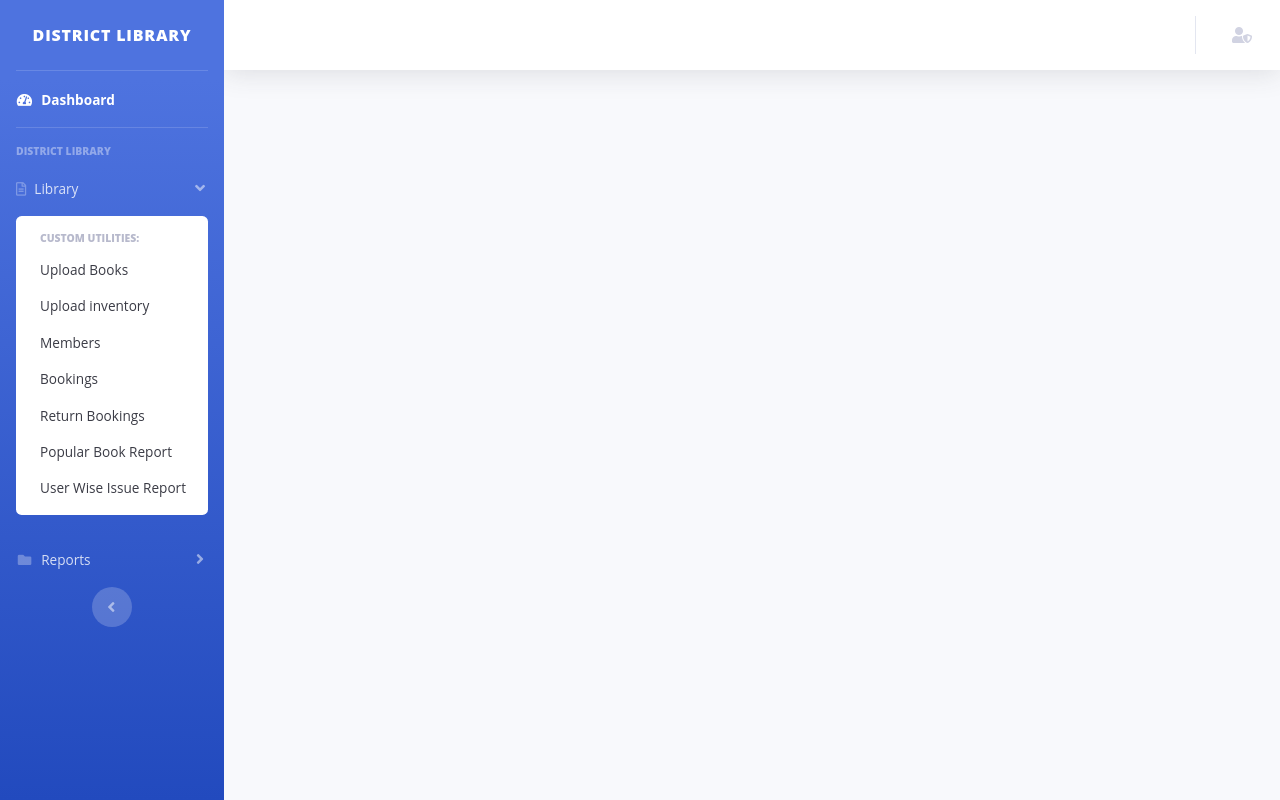
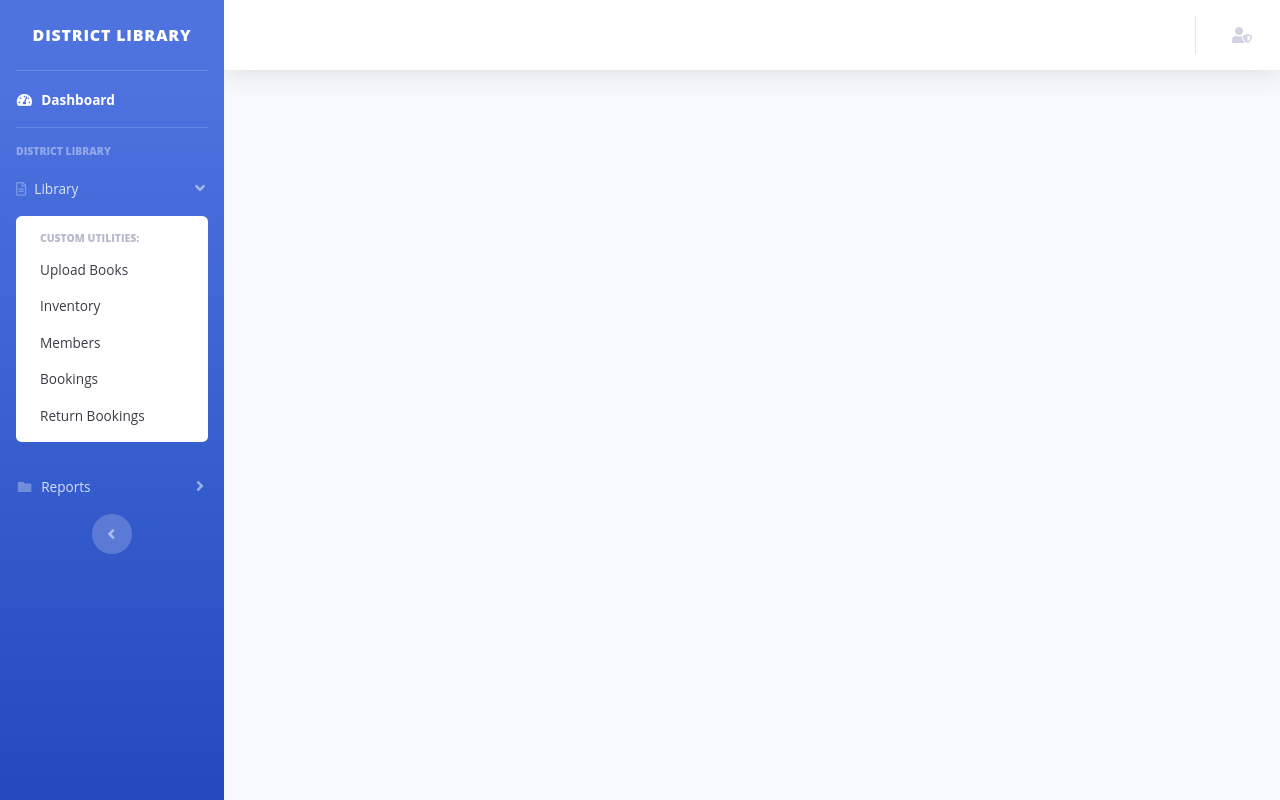
Before and after one commit to aipladmin/Frappe-Dev, a Flask app: page / in a window 1280 px wide, after a click on "Library". Run offline with Flask 2, Linux system fonts and the light colour scheme; some libraries are stand-ins or nearby versions.

Commit message:
Update index.html

```diff
--- a/app/controller/templates/index.html
+++ b/app/controller/templates/index.html
@@ -64,12 +64,10 @@
                     <div class="bg-white py-2 collapse-inner rounded">
                         <h6 class="collapse-header">Custom Utilities:</h6>
                             <a class="collapse-item" href="{{ url_for('admin.books') }}">Upload Books</a>
-                            <a class="collapse-item" href="{{ url_for('admin.inventory') }}">Upload inventory</a>
+                            <a class="collapse-item" href="{{ url_for('admin.inventory') }}">Inventory</a>
                             <a class="collapse-item" href="{{ url_for('admin.members') }}">Members</a>
                             <a class="collapse-item" href="{{ url_for('admin.bookings') }}">Bookings</a>
                             <a class="collapse-item" href="{{ url_for('admin.return_books') }}">Return Bookings</a>
-                            <a class="collapse-item" href="{{ url_for('admin.popular_book_report') }}">Popular Book Report</a>
-                            <a class="collapse-item" href="{{ url_for('admin.highest_paying_customer') }}">User Wise Issue Report</a>
                     </div>
                     {% else %}
                     <div class="bg-white py-2 collapse-inner rounded">
```
